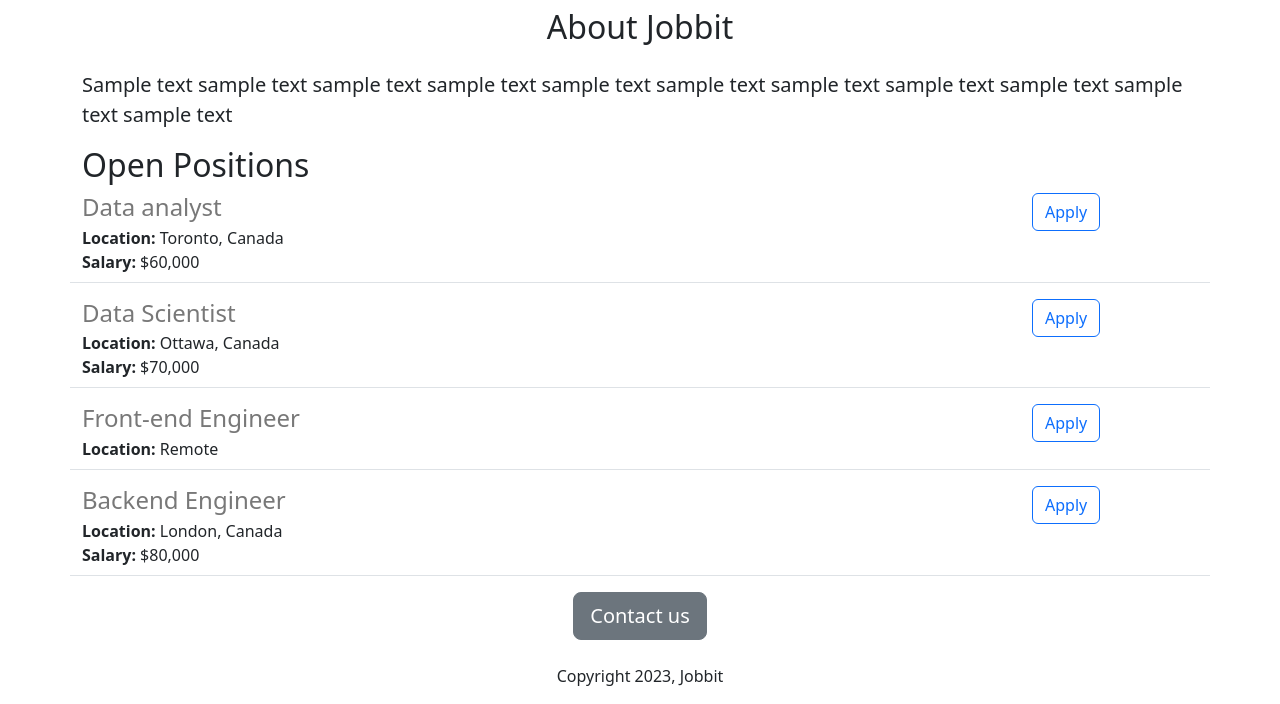
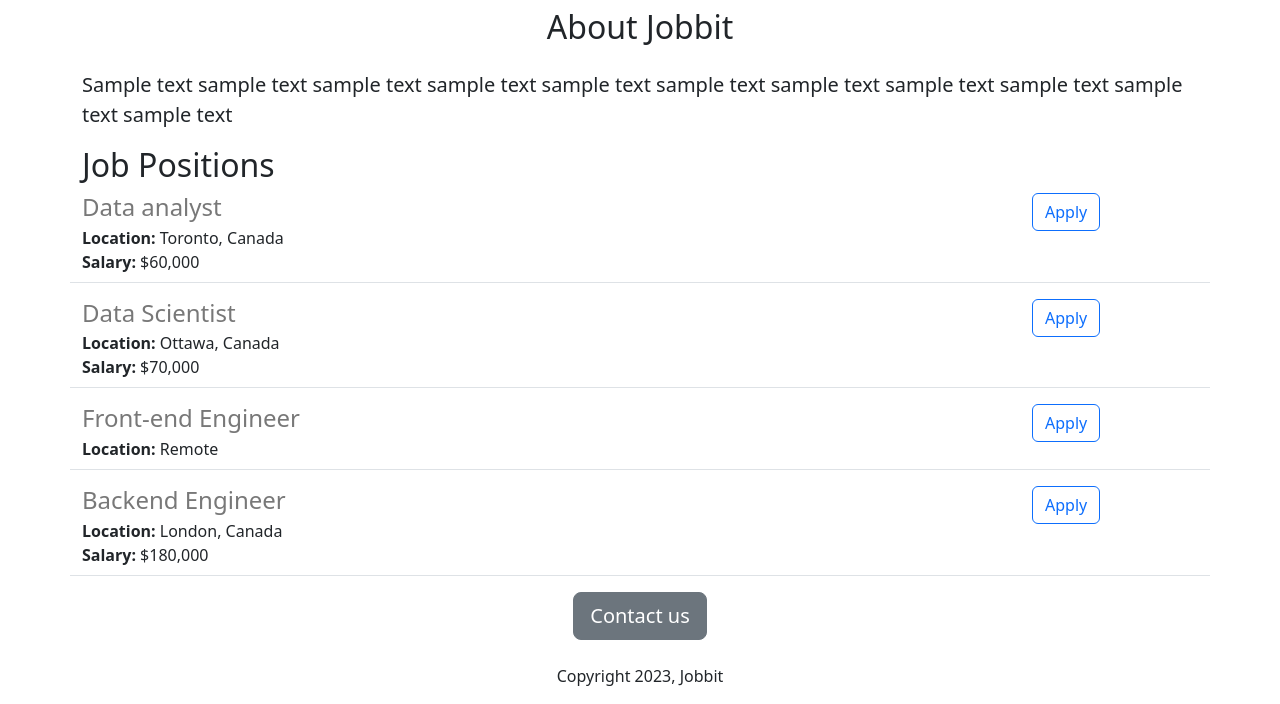
Before and after one commit to Richn14/Jovian-site, a Flask app: page / in a window 1280 px wide. Shown: the part 440-1144 px from the top of the page. Run offline with Flask 3, Linux system fonts and the light colour scheme.

Commit message:
made some changes

```diff
--- a/app.py
+++ b/app.py
@@ -20,7 +20,7 @@ JOBS = [{
   'id': 4,
   'title': 'Backend Engineer',
   'location': 'London, Canada',
-  'salary': '$80,000'
+  'salary': '$180,000'
 }]
 
 
--- a/templates/home.html
+++ b/templates/home.html
@@ -24,7 +24,7 @@
         <h2 class='text-center mt-2 mb-4'>About Jobbit</h2>
         <p class='lead'>Sample text sample text sample text sample text sample text sample text sample text sample text sample text sample text sample text </p>
 
-      <h2>Open Positions</h2>
+      <h2>Job Positions</h2>
       <div style="margin-bottom:16px;">
         {% for job in jobs %}
           {% include 'jobitem.html' %}
```
